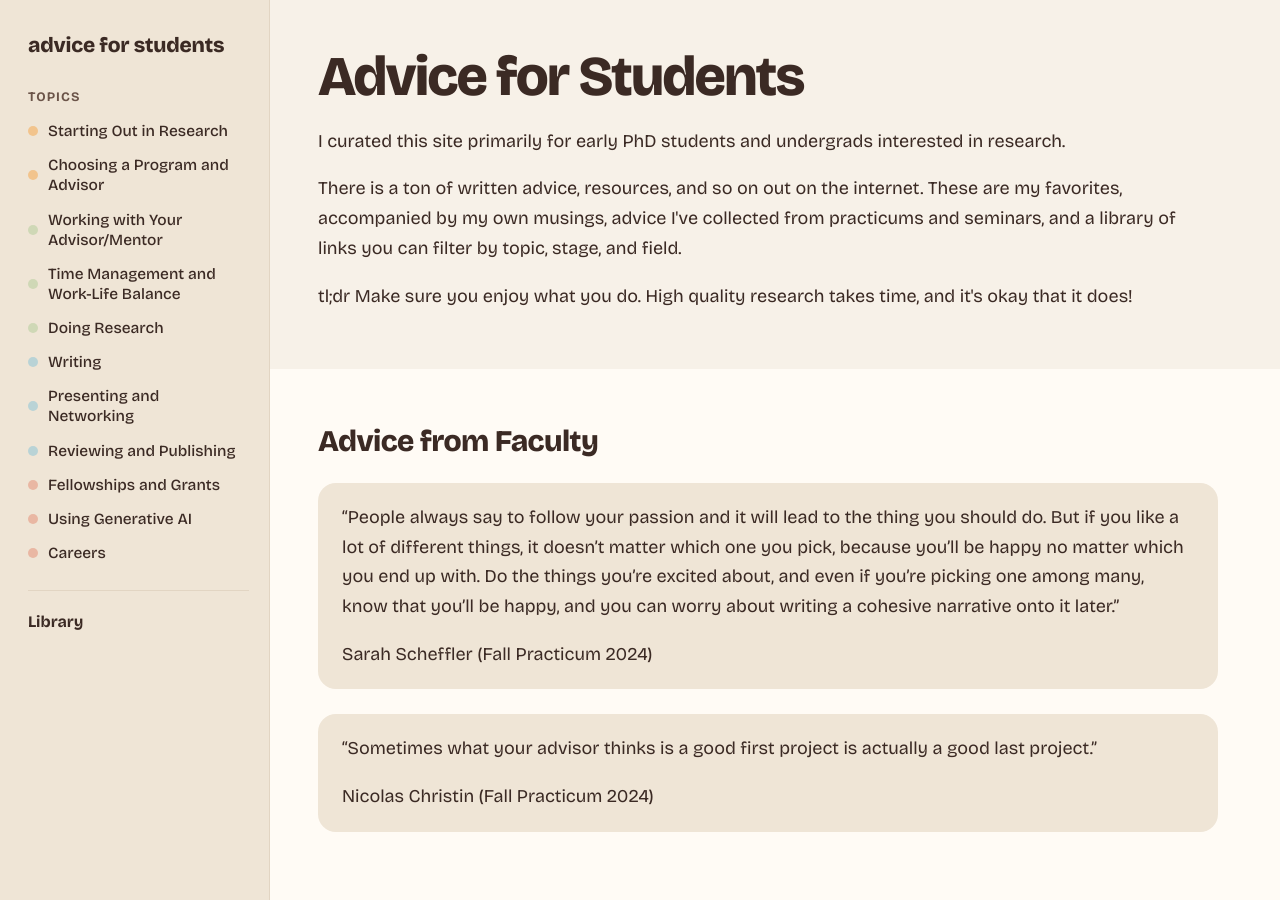
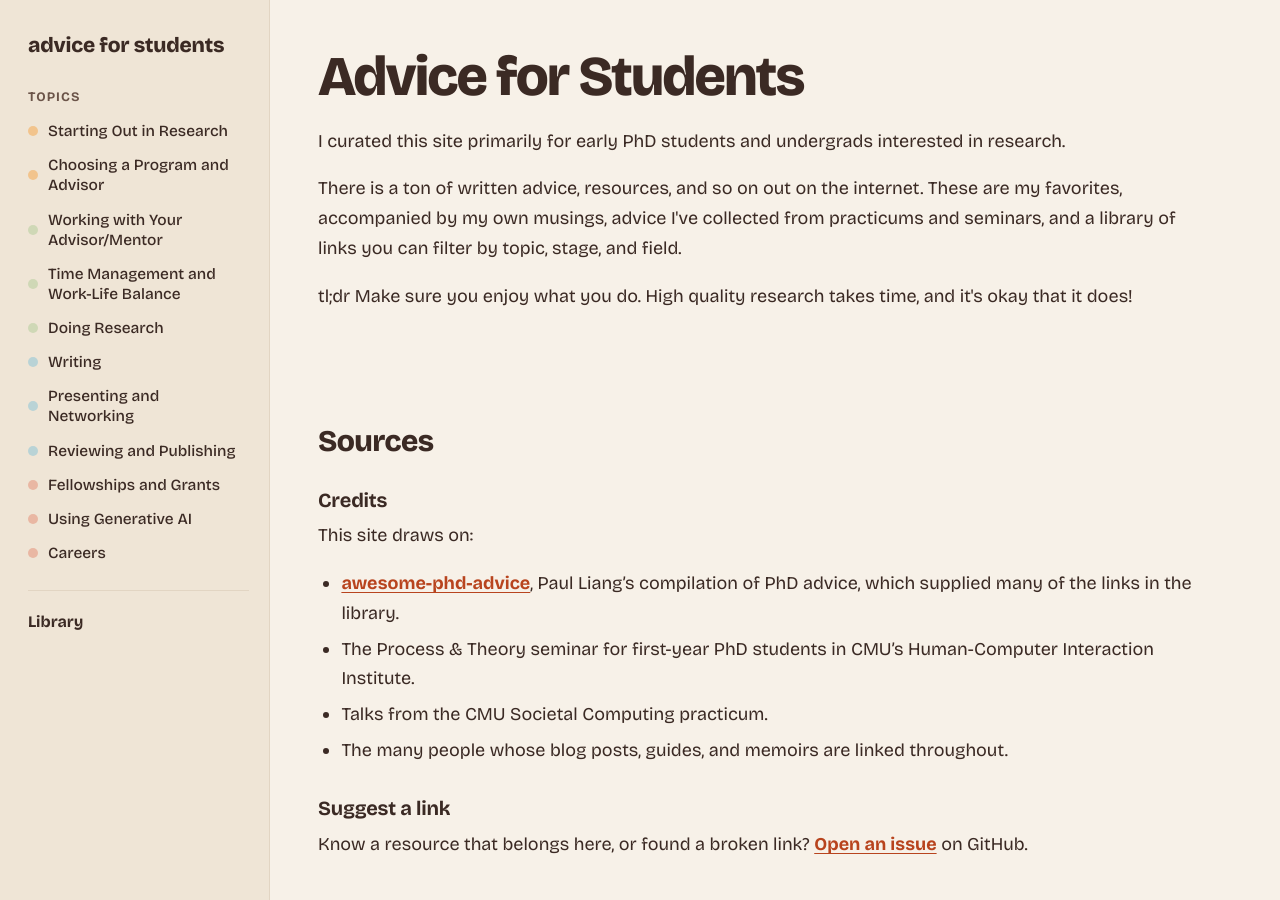
Before and after one commit to merylye/student-advice, a Jekyll site: the page built from index.html, in a window 1280 px wide and 900 px high. Built offline with Jekyll 4.4.1, drawn with Linux system fonts in a browser that asks for light colours.

Commit message:
Move faculty quotes into Doing Research; home page is intro and Sources
Co-Authored-By: Claude Opus 5.5 <noreply@anthropic.com>
Claude-Session: https://claude.ai/code/session_01C25QM1QrULTUCEMLhuM8KY

```diff
--- a/_includes/faculty.md
+++ /dev/null
@@ -1,7 +0,0 @@
-> "People always say to follow your passion and it will lead to the thing you should do. But if you like a lot of different things, it doesn't matter which one you pick, because you'll be happy no matter which you end up with. Do the things you're excited about, and even if you're picking one among many, know that you'll be happy, and you can worry about writing a cohesive narrative onto it later."
->
-> Sarah Scheffler (Fall Practicum 2024)
-
-> "Sometimes what your advisor thinks is a good first project is actually a good last project."
->
-> Nicolas Christin (Fall Practicum 2024)
--- a/index.html
+++ b/index.html
@@ -13,13 +13,6 @@ title: Advice for Students
   </div>
 </section>
 
-<section class="band band-white" id="faculty">
-  <div class="wrap prose">
-    <h2>Advice from Faculty</h2>
-    {%- capture faculty %}{% include faculty.md %}{% endcapture %}
-    {{ faculty | markdownify }}
-  </div>
-</section>
 
 <section class="band" id="sources">
   <div class="wrap prose">
```
Also changed, not shown: topics/research.md (+8 -0 lines), README.md.
